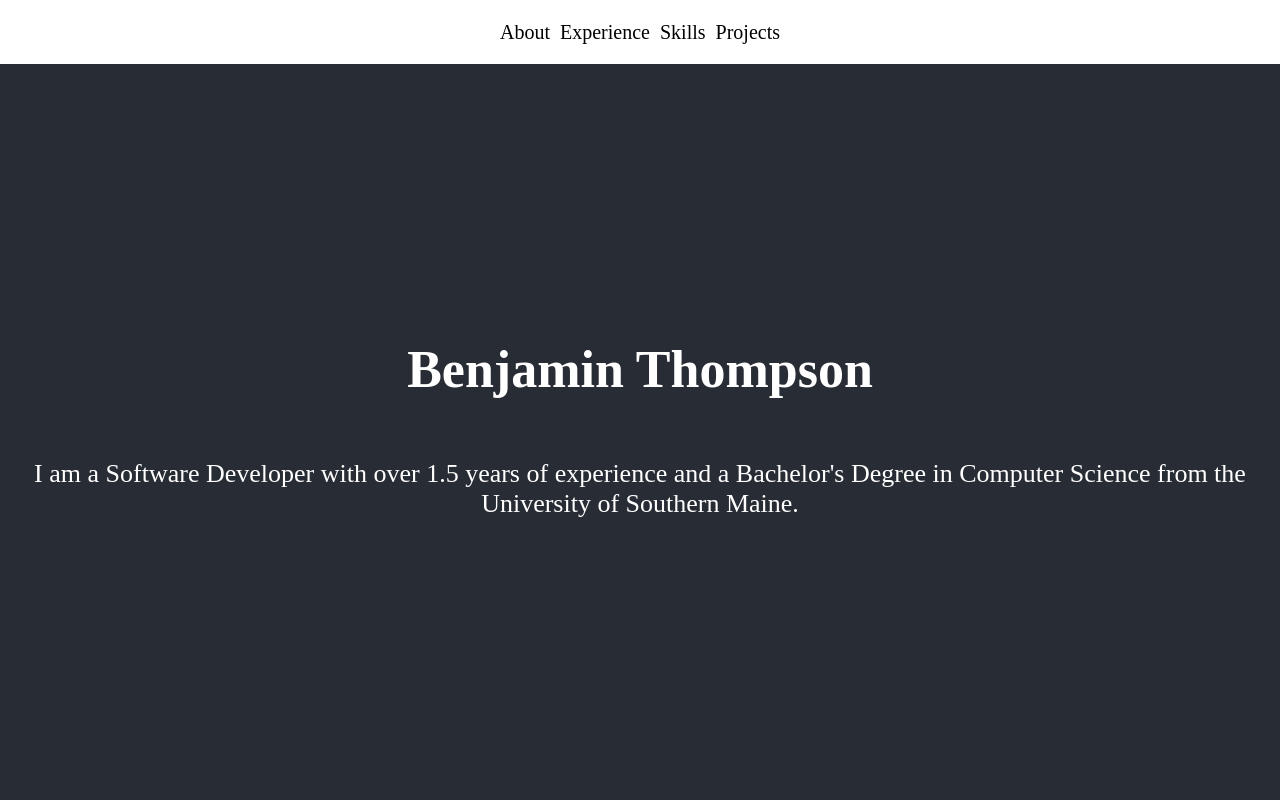
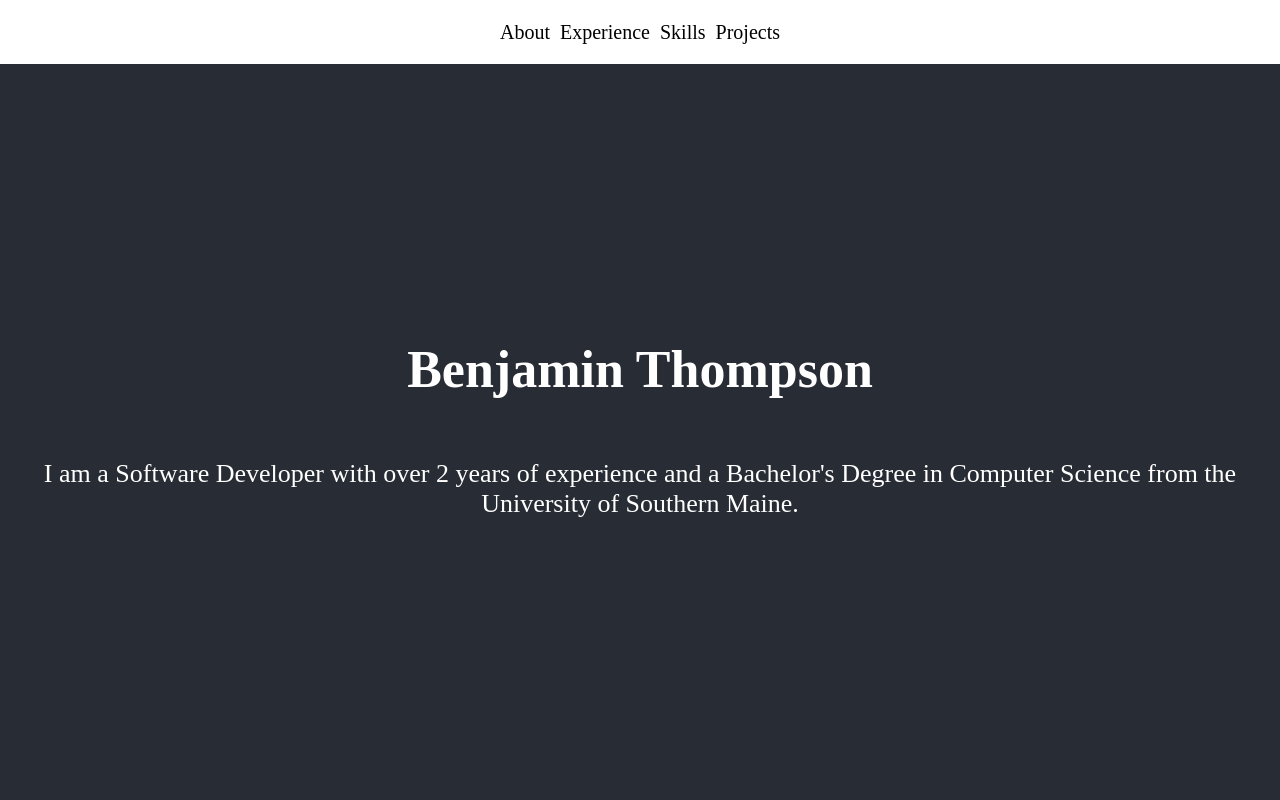
Before and after one commit to bthompson7/portfolio, an Angular app: page / in a window 1280 px wide. Shown: the top 800 px of the page. Built offline with nearby package versions, Linux system fonts and the light colour scheme.

Commit message:
content update

```diff
--- a/src/app/about/about.component.html
+++ b/src/app/about/about.component.html
@@ -1,5 +1,5 @@
 <header id="about" class="section">
     <h1 class="about-anim">Benjamin Thompson</h1>
-    <p class="about-anim"> I am a Software Developer with over 1.5 years of experience and a Bachelor's Degree in
+    <p class="about-anim"> I am a Software Developer with over 2 years of experience and a Bachelor's Degree in
         Computer Science from the University of Southern Maine.</p>
 </header>
--- a/src/app/experience/experience.component.html
+++ b/src/app/experience/experience.component.html
@@ -22,7 +22,6 @@
                 <i class="devicon-dot-net-plain-wordmark"></i>
                 <i><img src="./assets/img/vb_logo.png"></i>
                 <i class="devicon-visualstudio-plain"></i>
-                <i class="devicon-jquery-plain-wordmark"></i>
                 <i class="devicon-java-plain colored"></i>
                 <i class="devicon-spring-plain colored"></i>
                 <i class="devicon-html5-plain colored"></i>
```
